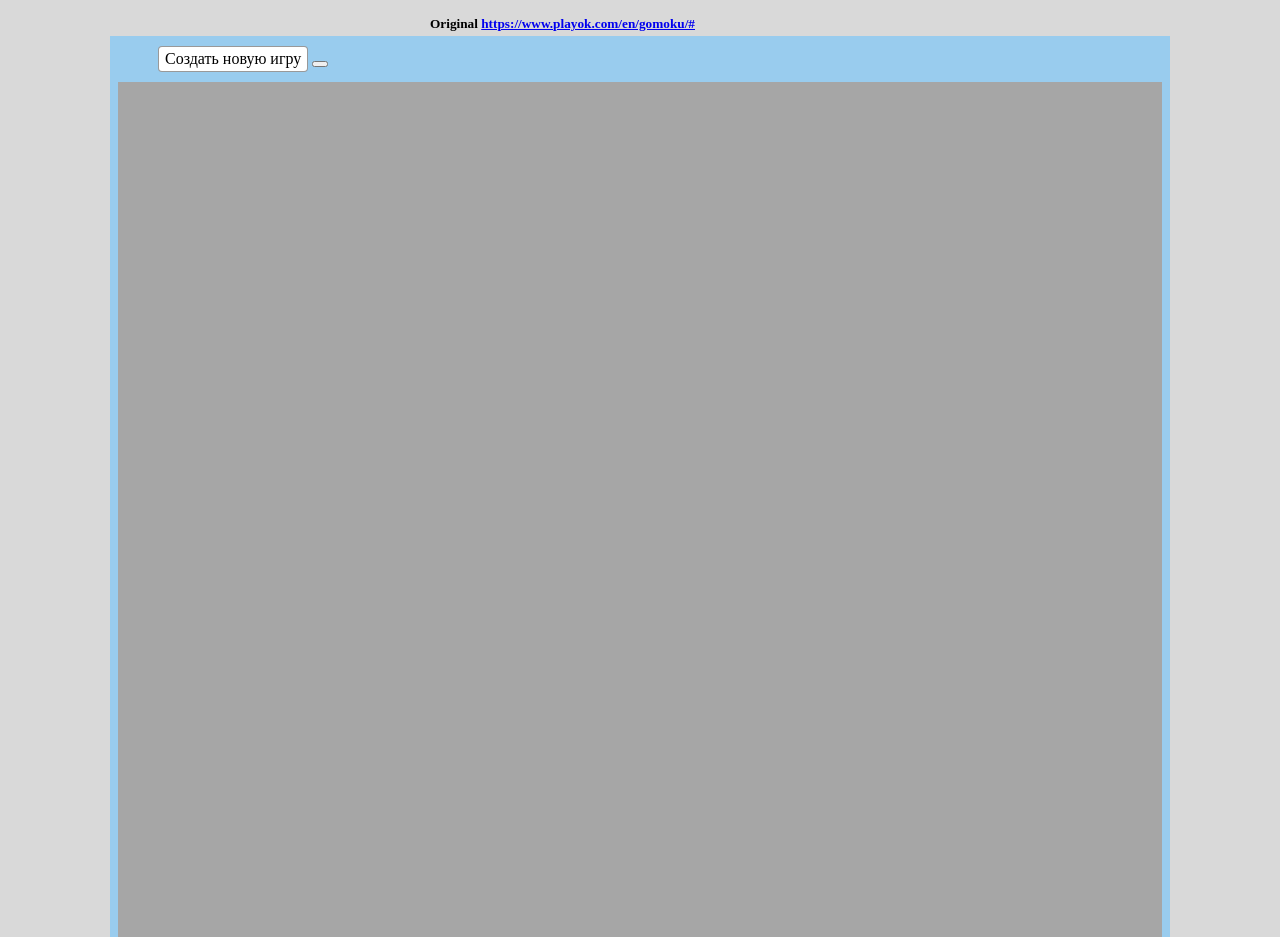
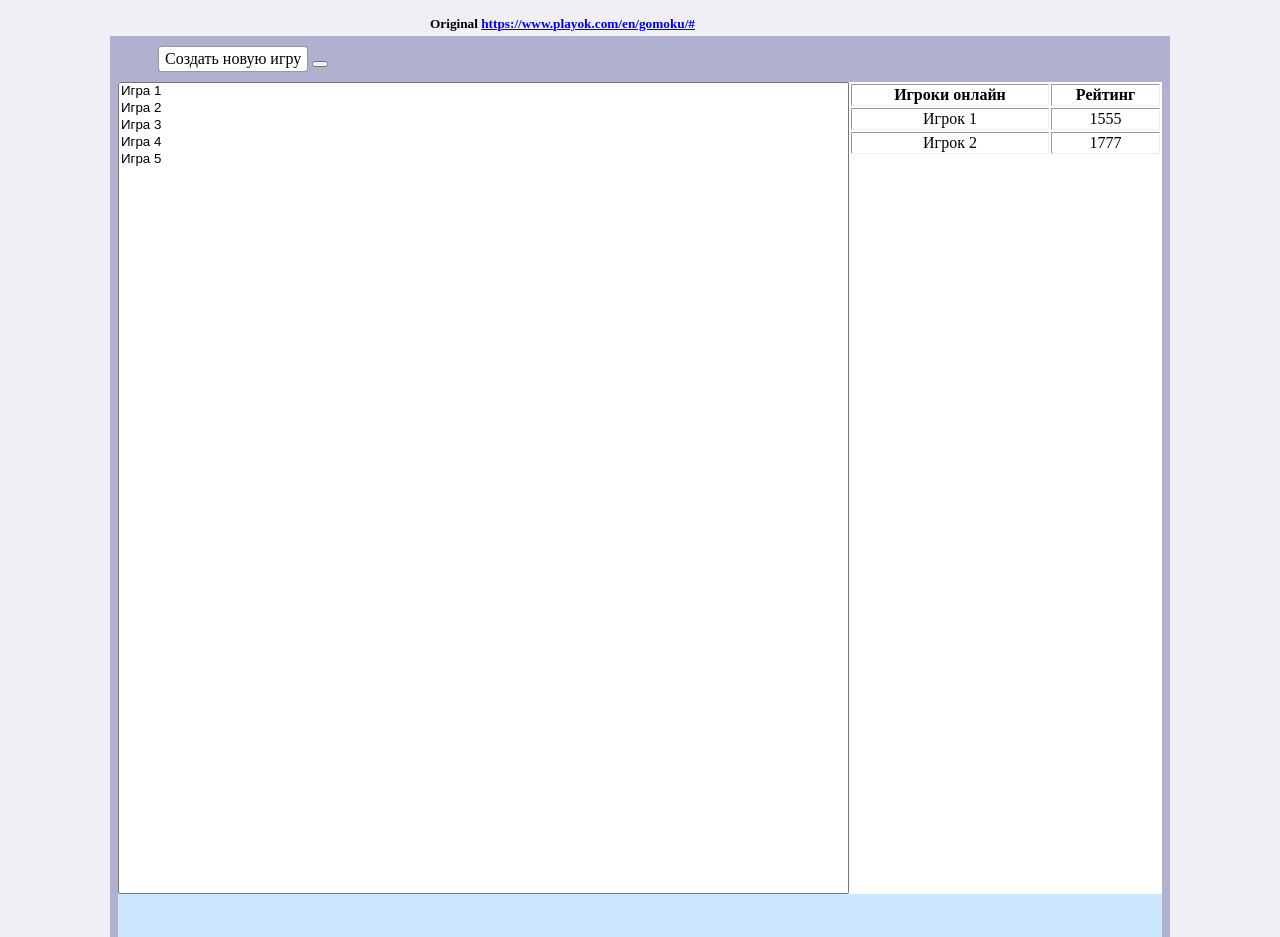
Before and after one commit to lastreq/web_repository, a plain HTML site: page index.html in a window 1280 px wide. Drawn offline with Linux system fonts and the light colour scheme.

Commit message:
Add files via upload
Доделан index.html (Главная страница сайта)

```diff
--- /dev/null
+++ b/gamePage.css
@@ -0,0 +1,43 @@
+
+html{
+	overflow:auto;
+	background: #efeff5;
+	height: 100%;
+	margin: 0;
+}
+
+html,body{
+	height:100%;
+	padding: 0;
+	margin: 0;
+}
+
+body{
+	display:block;
+}
+
+.head{
+	display: none;
+}
+
+.wall{
+
+	max-width: 1044px;
+	height: 901px;
+	min-height: 0px;
+	margin: 36px auto 0 auto;
+	background: #b0b0cf;
+}
+
+.gameTable{
+	width: 70%;
+	height: 100%;
+	float: left;
+}
+
+.gameChat{
+	width: 30%;
+	height: 100%;
+	float: right;
+	background-color: #cce6ff;
+}
--- a/index.css
+++ b/index.css
@@ -1,7 +1,7 @@
 
 html{
 	overflow:hidden;
-	background: #d9d9d9;
+	background: #efeff5;
 	height: 100%;
 	margin: 0;
 }
@@ -14,16 +14,6 @@ html,body{
 
 body{
 	display:block;
-}
-
-element.style{
-	display: inline-block;
-}
-
-.navcont{
-	width:100%
-	text-align: left;
-	white-space: nowrap;
 }
 
 .head{
@@ -45,16 +35,15 @@ h5{
 	margin: 36px auto 0 auto;
 
 	border-style: solid;
-	border-color: #9ce;
+	border-color: #b0b0cf;
 	border-width: 0 8px 0 8px;
-
-	background: #a6a6a6;
+	background: #cce6ff;
 }
 
 .headOfWall{
 	position: relative;
 
-	background: #9ce;
+	background: #b0b0cf;
 	display: block;
 
 	margin-top: 0px;
@@ -69,7 +58,7 @@ h5{
 	white-space:  nowrap;
 	padding-left: 40px;
 	box-sizing: border-box;
-    line-height: 46px;
+  line-height: 46px;
 }
 
 .newGame{
@@ -94,7 +83,6 @@ h5{
 	outline: none;
 	display: inline-block;
 	background-color: #ffffff;
-	-webkit-appearance: button;
 }
 
 .gameMode{
@@ -103,3 +91,42 @@ h5{
 	display: inline-block;
 	line-height: normal;
 }
+
+.tables{
+	/*position: relative;*/
+	width: 100%;
+	height: 855px;
+}
+
+.selectGameDiv{
+	width: 70%;
+	height: 100%;
+	float: left;
+}
+
+.playersOnline{
+	width: 30%;
+	height: 100%;
+	float: right;
+}
+
+.playersTable{
+	width: 100%;
+	height: 95%;
+	background-color: #ffffff;
+}
+
+.selectGame{
+	width: 100%;
+	height: 95%;
+}
+
+.table{
+	border: 0;
+	text-align: center;
+	width: 100%;
+	background-color: #ffffff;
+}
+/*.select:before{
+	cursor: pointer;
+}
--- a/index.html
+++ b/index.html
@@ -15,12 +15,42 @@
 						<button class = "createNewGame">Создать новую игру</button>
 						<div class="gameMode">
 							<button class="selectGameMode">
-
 						</div>
 
 					</div>
+			    </div>
 			</div>
 
+			<div class = "tables">
+				<div class = "selectGameDiv">
+					<select  multiple class = "selectGame">
+						<option value = "1">Игра 1</option>
+						<option value = "2">Игра 2</option>
+						<option value = "3">Игра 3</option>
+						<option value = "4">Игра 4</option>
+						<option value = "5">Игра 5</option>
+					</select>
+				</div>
+				<div class = "playersOnline">
+					<div class = "playersTable">
+						<table border="1"; class='table' >
+								<tr>
+	   							<th>Игроки онлайн</th>
+						  		<th>Рейтинг</th>
+							  </tr>
+								<tr>
+									<td>Игрок 1</td>
+									<td>1555</td>
+								</tr>
+								<tr>
+									<td>Игрок 2</td>
+									<td>1777</td>
+				  			</tr>
+						</table>
+				</div>
+
+
+				</div>
 			</div>
 
 		</div>
```
Also changed, not shown: 123.html (added, +7 -0 lines), gamePage.html (added, +14 -0 lines).
